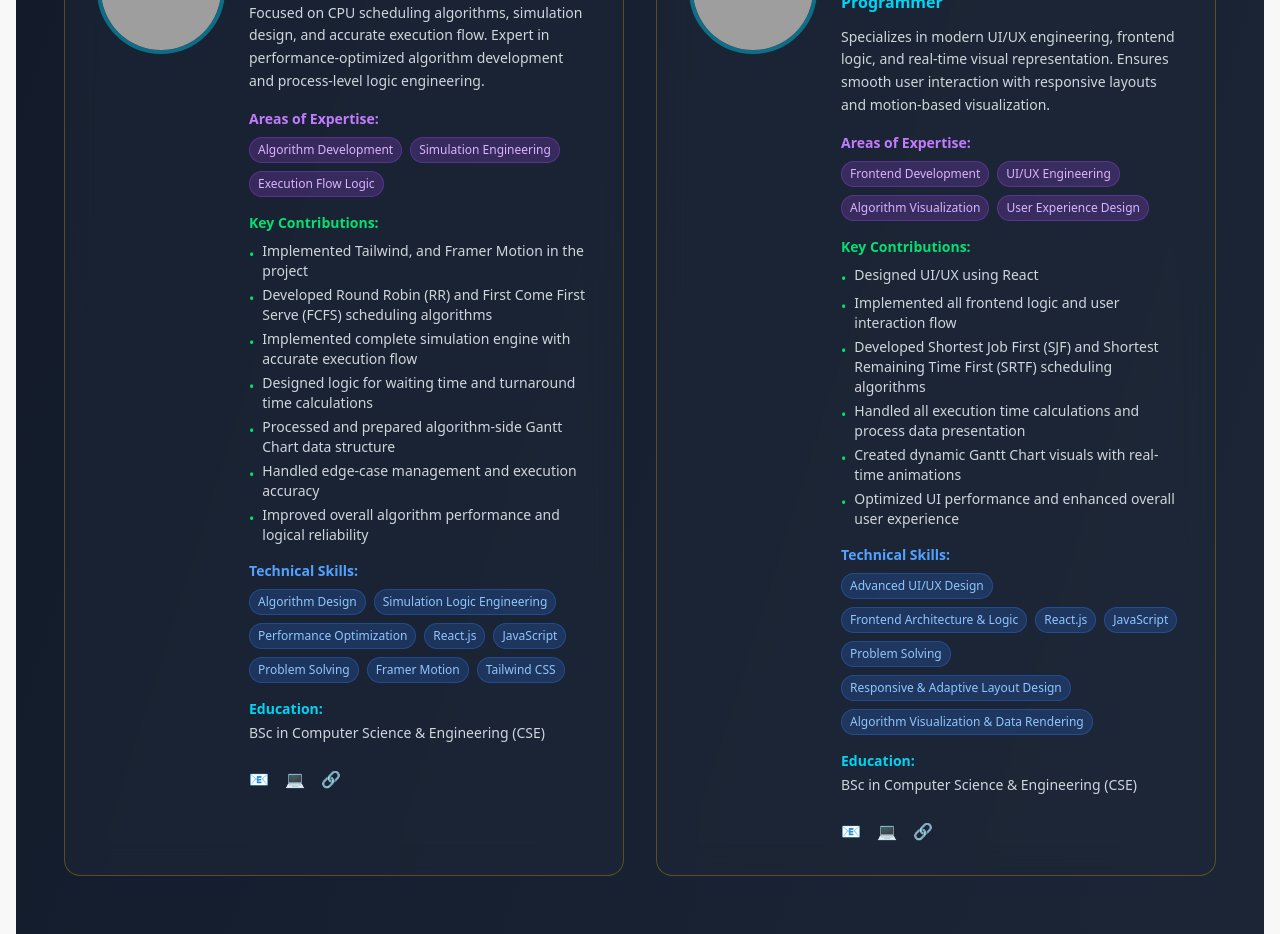
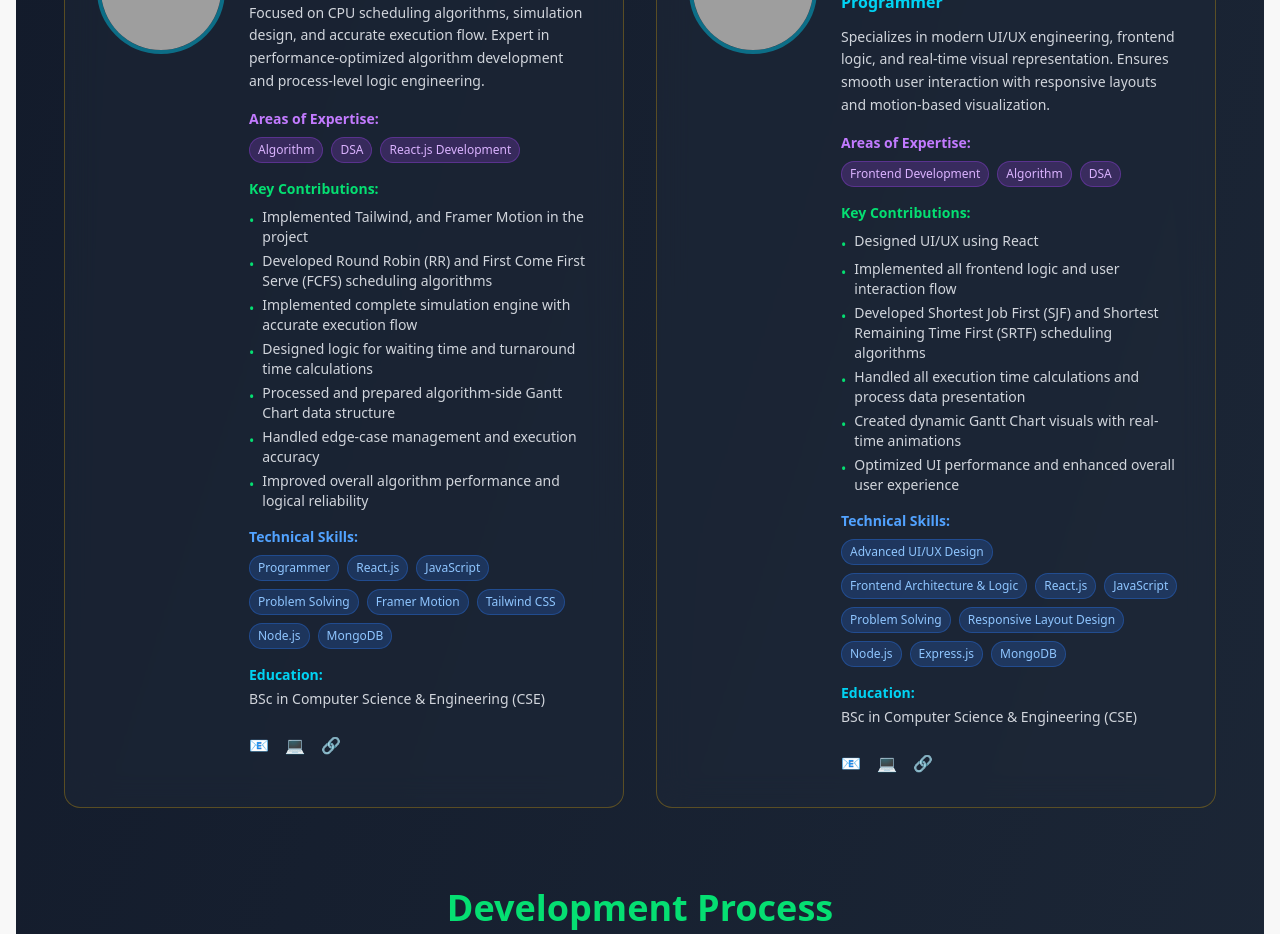
Before and after one commit to Mahfuz1912/OS_Project, a React (Vite) app: page /about in a window 1280 px wide. Shown: the part 1640-2574 px from the top of the page. Built offline with nearby package versions, Linux system fonts and the light colour scheme; grey boxes are pictures that could not be loaded.

Commit message:
refactor: update About component with new skills, contributions, and improved styling

```diff
--- a/src/pages/About.jsx
+++ b/src/pages/About.jsx
@@ -10,14 +10,14 @@ const About = () => {
       description:
         "Focused on CPU scheduling algorithms, simulation design, and accurate execution flow. Expert in performance-optimized algorithm development and process-level logic engineering.",
       skills: [
-        "Algorithm Design",
-        "Simulation Logic Engineering",
-        "Performance Optimization",
+        "Programmer",
         "React.js",
         "JavaScript",
         "Problem Solving",
         "Framer Motion",
         "Tailwind CSS",
+        "Node.js",
+        "MongoDB",
       ],
       contribution: [
         "Implemented Tailwind, and Framer Motion in the project",
@@ -33,11 +33,11 @@ const About = () => {
       education: "BSc in Computer Science & Engineering (CSE)",
       email: "mahfuz22205101912@diu.diu.edu.bd",
       github: "https://github.com/Mahfuz1912",
-      linkedin: "https://linkedin.com/in/mahfuz",
+      linkedin: "https://www.linkedin.com/in/sabitalmahfuz",
       expertise: [
-        "Algorithm Development",
-        "Simulation Engineering",
-        "Execution Flow Logic",
+        "Algorithm",
+        "DSA",
+        "React.js Development",
       ],
     },
 
@@ -52,8 +52,10 @@ const About = () => {
         "React.js",
         "JavaScript",
         "Problem Solving",
-        "Responsive & Adaptive Layout Design",
-        "Algorithm Visualization & Data Rendering",
+        "Responsive Layout Design",
+        "Node.js",
+        "Express.js",
+        "MongoDB",
       ],
       contribution: [
         "Designed UI/UX using React",
@@ -65,14 +67,13 @@ const About = () => {
       ],
       image: "https://i.ibb.co.com/HD7x3VYZ/photo-2025-11-28-23-14-11.jpg",
       education: "BSc in Computer Science & Engineering (CSE)",
-      email: "emon@student.diu.edu.bd",
-      github: "https://github.com/emon",
+      email: "emon23105101551@diu.edu.bd",
+      github: "https://github.com/Ashraf1551",
       linkedin: "https://linkedin.com/in/emon",
       expertise: [
         "Frontend Development",
-        "UI/UX Engineering",
-        "Algorithm Visualization",
-        "User Experience Design",
+        "Algorithm",
+        "DSA",
       ],
     },
   ];
@@ -251,19 +252,10 @@ const About = () => {
     },
   };
 
-  const skillCategoryVariants = {
-    hidden: { opacity: 0, x: -20 },
-    visible: {
-      opacity: 1,
-      x: 0,
-      transition: {
-        duration: 0.5,
-      },
-    },
-  };
+
 
   return (
-    <div className="min-h-screen bg-gradient-to-br from-gray-900 to-gray-800 text-white py-8">
+    <div className="min-h-screen bg-linear-to-br rounded-2xl from-gray-900 to-gray-800 text-white py-8">
       <div className="container mx-auto px-4">
         {/* Header Section */}
         <motion.div
@@ -272,7 +264,7 @@ const About = () => {
           transition={{ duration: 0.8 }}
           className="text-center mb-16"
         >
-          <h1 className="text-5xl md:text-6xl font-bold mb-6 bg-gradient-to-r from-cyan-400 via-blue-400 to-purple-400 bg-clip-text text-transparent">
+          <h1 className="text-5xl md:text-6xl font-bold mb-6 bg-linear-to-r from-cyan-400 via-blue-400 to-purple-400 bg-clip-text text-transparent">
             About CPU Scheduler Pro
           </h1>
           <p className="text-xl text-gray-300 max-w-3xl mx-auto leading-relaxed">
```
